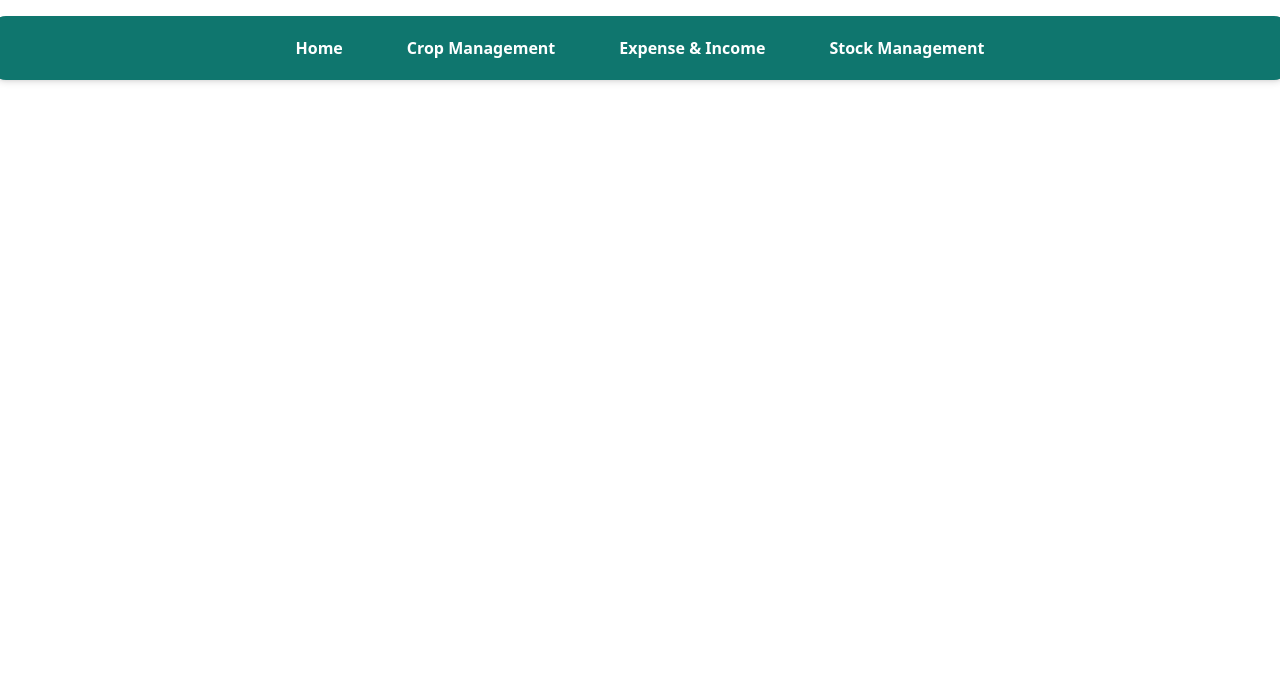
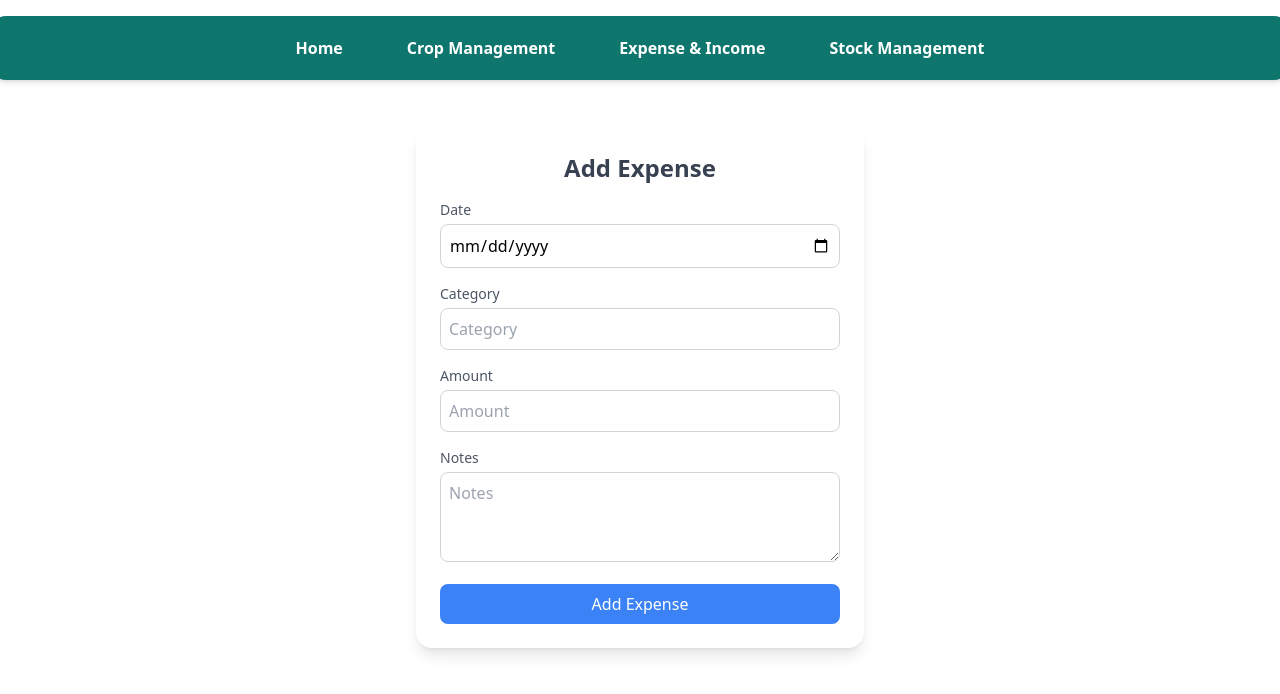
Before and after one commit to shamenrathnasiri/Farm-Management-System, a React (Create React App) app in the folder fms-frontend/: page /expense in a window 1280 px wide. Shown: the top 694 px of the page. Built offline with nearby package versions, Linux system fonts and the light colour scheme.

Commit message:
add expenses and income pages

```diff
--- a/fms-frontend/src/App.js
+++ b/fms-frontend/src/App.js
@@ -4,7 +4,9 @@
 import Home from './pages/home';
 import Addcrop from './pages/crop management/addcrop';
 import Stock from './pages/stock/stock';
-import Expenses from './pages/expenses/expenses';
+import Mainexpenses from './pages/expenses/mainexpenses';
+import IncomeForm from './pages/expenses/IncomeForm';
+import ExpenseForm from './pages/expenses/ExpenseForm';
 
 function App() {
   return (
@@ -15,7 +17,9 @@
           <Route path="/" element={<Home />} />
           <Route path="/addcrop" element={<Addcrop />} />
           <Route path="/stock" element={<Stock />} />
-          <Route path="/expenses" element={<Expenses />} />
+          <Route path="/mainexpenses" element={<Mainexpenses/>} />
+          <Route path="/income" element={<IncomeForm />} />
+          <Route path="/expense" element={<ExpenseForm />} />
         </Routes>
 
     </BrowserRouter>
--- a/fms-frontend/src/components/Navbar.js
+++ b/fms-frontend/src/components/Navbar.js
@@ -8,7 +8,7 @@
         <nav className="flex space-x-16 font-bold text-white">
           <Link to="/" className="hover:underline">Home</Link>
           <Link to="/addcrop" className="hover:underline">Crop Management</Link>
-          <Link to="/expenses" className="hover:underline">Expense & Income</Link>
+          <Link to="/mainexpenses" className="hover:underline">Expense & Income</Link>
           <Link to="/stock" className="hover:underline">Stock Management</Link>
         </nav>
       </div>
--- /dev/null
+++ b/fms-frontend/src/pages/expenses/ExpenseForm.js
@@ -0,0 +1,79 @@
+import React, { useState } from 'react';
+import axios from 'axios';
+
+function ExpenseForm() {
+  const [expense, setExpense] = useState({ date: '', category: '', amount: '', notes: '' });
+
+  const handleChange = (e) => setExpense({ ...expense, [e.target.name]: e.target.value });
+
+  const handleSubmit = async (e) => {
+    e.preventDefault();
+    await axios.post('http://localhost:5000/api/expense', expense);
+    alert('Expense added!');
+  };
+
+  return (
+    <div className="flex items-center justify-center mt-32">
+      <form
+        onSubmit={handleSubmit}
+        className="w-full max-w-md p-6 space-y-4 bg-white shadow-lg rounded-2xl"
+      >
+        <h2 className="text-2xl font-semibold text-center text-gray-700">Add Expense</h2>
+
+        <div>
+          <label className="block mb-1 text-sm font-medium text-gray-600">Date</label>
+          <input
+            name="date"
+            type="date"
+            onChange={handleChange}
+            required
+            className="w-full p-2 border border-gray-300 rounded-lg focus:outline-none focus:ring-2 focus:ring-blue-400"
+          />
+        </div>
+
+        <div>
+          <label className="block mb-1 text-sm font-medium text-gray-600">Category</label>
+          <input
+            name="category"
+            placeholder="Category"
+            onChange={handleChange}
+            required
+            className="w-full p-2 border border-gray-300 rounded-lg focus:outline-none focus:ring-2 focus:ring-blue-400"
+          />
+        </div>
+
+        <div>
+          <label className="block mb-1 text-sm font-medium text-gray-600">Amount</label>
+          <input
+            name="amount"
+            type="number"
+            placeholder="Amount"
+            onChange={handleChange}
+            required
+            className="w-full p-2 border border-gray-300 rounded-lg focus:outline-none focus:ring-2 focus:ring-blue-400"
+          />
+        </div>
+
+        <div>
+          <label className="block mb-1 text-sm font-medium text-gray-600">Notes</label>
+          <textarea
+            name="notes"
+            placeholder="Notes"
+            onChange={handleChange}
+            rows="3"
+            className="w-full p-2 border border-gray-300 rounded-lg focus:outline-none focus:ring-2 focus:ring-blue-400"
+          />
+        </div>
+
+        <button
+          type="submit"
+          className="w-full px-4 py-2 text-white transition duration-200 bg-blue-500 rounded-lg hover:bg-blue-600"
+        >
+          Add Expense
+        </button>
+      </form>
+    </div>
+  );
+}
+
+export default ExpenseForm;
--- /dev/null
+++ b/fms-frontend/src/pages/expenses/IncomeForm.js
@@ -0,0 +1,79 @@
+import React, { useState } from 'react';
+import axios from 'axios';
+
+function IncomeForm() {
+  const [income, setIncome] = useState({ date: '', source: '', amount: '', notes: '' });
+
+  const handleChange = (e) => setIncome({ ...income, [e.target.name]: e.target.value });
+
+  const handleSubmit = async (e) => {
+    e.preventDefault();
+    await axios.post('http://localhost:5000/api/income', income);
+    alert('Income added!');
+  };
+
+  return (
+    <div className="flex items-center justify-center mt-32">
+      <form
+        onSubmit={handleSubmit}
+        className="w-full max-w-md p-6 space-y-4 bg-white shadow-lg rounded-2xl"
+      >
+        <h2 className="text-2xl font-semibold text-center text-gray-700">Add Income</h2>
+
+        <div>
+          <label className="block mb-1 text-sm font-medium text-gray-600">Date</label>
+          <input
+            name="date"
+            type="date"
+            onChange={handleChange}
+            required
+            className="w-full p-2 border border-gray-300 rounded-lg focus:outline-none focus:ring-2 focus:ring-green-400"
+          />
+        </div>
+
+        <div>
+          <label className="block mb-1 text-sm font-medium text-gray-600">Source</label>
+          <input
+            name="source"
+            placeholder="Source"
+            onChange={handleChange}
+            required
+            className="w-full p-2 border border-gray-300 rounded-lg focus:outline-none focus:ring-2 focus:ring-green-400"
+          />
+        </div>
+
+        <div>
+          <label className="block mb-1 text-sm font-medium text-gray-600">Amount</label>
+          <input
+            name="amount"
+            type="number"
+            placeholder="Amount"
+            onChange={handleChange}
+            required
+            className="w-full p-2 border border-gray-300 rounded-lg focus:outline-none focus:ring-2 focus:ring-green-400"
+          />
+        </div>
+
+        <div>
+          <label className="block mb-1 text-sm font-medium text-gray-600">Notes</label>
+          <textarea
+            name="notes"
+            placeholder="Notes"
+            onChange={handleChange}
+            rows="3"
+            className="w-full p-2 border border-gray-300 rounded-lg focus:outline-none focus:ring-2 focus:ring-green-400"
+          />
+        </div>
+
+        <button
+          type="submit"
+          className="w-full px-4 py-2 text-white transition duration-200 bg-green-500 rounded-lg hover:bg-green-600"
+        >
+          Add Income
+        </button>
+      </form>
+    </div>
+  );
+}
+
+export default IncomeForm;
--- a/fms-frontend/src/pages/expenses/expenses.js
+++ /dev/null
@@ -1,11 +0,0 @@
-import React from 'react'
-
-function expenses() {
-  return (
-    <div>
-      <h1>expenses</h1>
-    </div>
-  )
-}
-
-export default expenses
--- /dev/null
+++ b/fms-frontend/src/pages/expenses/mainexpenses.js
@@ -0,0 +1,30 @@
+import React from 'react';
+import { useNavigate } from 'react-router-dom';
+
+function MainExpenses() {
+  const navigate = useNavigate();
+
+  return (
+    <div className="p-4 mt-32">
+      <h1 className="mb-4 text-xl font-bold">Farm Expenses Dashboard</h1>
+
+      <div className="flex space-x-4">
+        <button
+          onClick={() => navigate('/income')}
+          className="px-4 py-2 text-white bg-green-500 rounded hover:bg-green-600"
+        >
+          Go to Income Form
+        </button>
+
+        <button
+          onClick={() => navigate('/expense')}
+          className="px-4 py-2 text-white bg-red-500 rounded hover:bg-red-600"
+        >
+          Go to Expense Form
+        </button>
+      </div>
+    </div>
+  );
+}
+
+export default MainExpenses;
```
Also changed, not shown: 1 other file (tests, documents, lock files or other folders).
